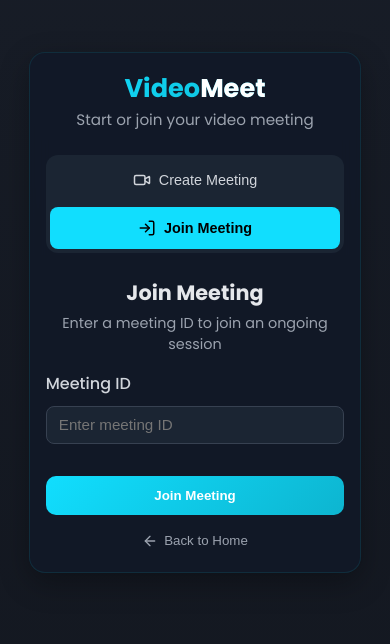
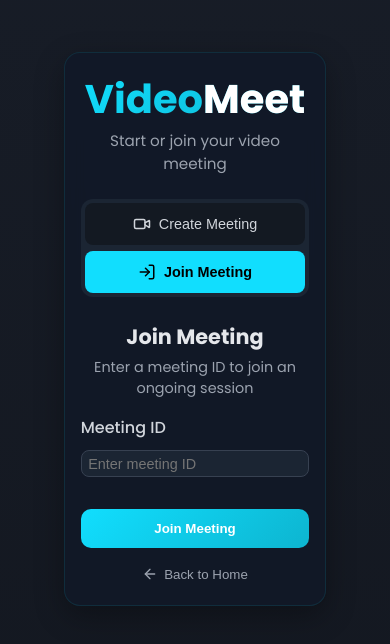
Before and after one commit to AkashRanjanSaikia/video_Meet, a React (Vite) app in the folder frontend/: page /home in a window 390 px wide. Shown: the top 644 px of the page. Built offline with nearby package versions, Linux system fonts and the light colour scheme.

Commit message:
change ui of login page

```diff
--- a/frontend/src/Helper/helper.js
+++ b/frontend/src/Helper/helper.js
@@ -8,23 +8,8 @@ export let silence = () => {
 }
 
 export let black = ({ width = 640, height = 480 } = {}) => {
-    let canvas = Object.assign(document.createElement("canvas"), { width, height });
-    let ctx = canvas.getContext('2d');
-    ctx.fillStyle = "black";
-    ctx.fillRect(0, 0, width, height);
-
-    // Draw black frames continuously to ensure the stream stays active and black
-    let stream = canvas.captureStream(30); // Request 30 FPS
-
-    // Keep drawing to the canvas to ensure new frames are generated
-    function draw() {
-        if (stream.active) {
-            ctx.fillStyle = "black";
-            ctx.fillRect(0, 0, width, height);
-            requestAnimationFrame(draw);
-        }
-    }
-    draw();
-
-    return Object.assign(stream.getVideoTracks()[0], { enabled: true }); // Enable track
+    let canvas = Object.assign(document.createElement("canvas"), { width, height })
+    canvas.getContext('2d').fillRect(0, 0, width, height)
+    let stream = canvas.captureStream()
+    return Object.assign(stream.getVideoTracks()[0], { enabled: false })
 }
--- a/frontend/src/styles/Home.css
+++ b/frontend/src/styles/Home.css
@@ -102,7 +102,7 @@
 }
 .toggle-btn {
   flex: 1;
-  background: transparent;
+  background: #131922;
   border: none;
   border-radius: 8px;
   padding: 10px;
@@ -210,7 +210,7 @@ input:focus {
     padding: 1.25rem;
   }
   .join-card {
-    max-width: 95%;
+    max-width: 75%;
     padding: 1.5rem;
   }
   .mode-toggle {
@@ -222,9 +222,6 @@ input:focus {
   .input-with-copy {
     margin-bottom: 0.75rem;
   }
-  .join-title {
-    font-size: 2rem;
-  }
 }
 
 @media (max-width: 480px) {
@@ -234,7 +231,5 @@ input:focus {
   .toggle-btn {
     font-size: 0.9rem;
   }
-  .join-title {
-    font-size: 1.6rem;
-  }
+
 }
--- a/frontend/src/styles/LoginPage.css
+++ b/frontend/src/styles/LoginPage.css
@@ -108,19 +108,36 @@
   box-shadow: 0 0 0 3px rgba(17, 222, 254, 0.2);
 }
 
-.password-input-container{
-  display: flex;
-  align-items: center;
+.password-input-container {
+  position: relative;
+  width: 100%;
 }
 
-.password-toggle-btn{
+.password-input-container .input-field {
+  width: 100%;
+  padding-right: 40px;
+}
+
+.password-toggle-btn {
+  position: absolute;
+  right: 10px;
+  top: 50%;
+  transform: translateY(-50%);
   background: none;
   border: none;
   color: #9ca3af;
   cursor: pointer;
-  font-weight: 500;
-  margin: 0.5rem;
-  margin-top: 0.40rem;
+  display: flex;
+  align-items: center;
+  justify-content: center;
+  padding: 4px;
+  margin: 0;
+  transition: color 0.2s ease;
+  z-index: 5;
+}
+
+.password-toggle-btn:hover {
+  color: #11defe;
 }
 
 /* Button */
@@ -166,18 +183,29 @@
   text-decoration: underline;
 }
 
+.join-title {
+  font-size: 2.5rem;
+  font-weight: 700;
+  background: linear-gradient(135deg, #11defe, #0db5d0);
+  -webkit-background-clip: text;
+  background-clip: text;
+  -webkit-text-fill-color: transparent;
+}
+.join-title .highlight{
+  -webkit-text-fill-color: #ffffff;
+  color: #ffffff;
+}
 
 @media (max-width: 768px) {
   .auth-wrapper {
-    max-width: 95%;
-  }
-  .auth-card {
-    padding: 1.25rem;
+    width: 75%;
   }
 }
 
 @media (max-width: 480px) {
-  .auth-card {
-    padding: 1rem;
+  .input-field {
+    padding: 0.3rem 0.4rem;
+    font-size: 0.9rem;
   }
+
 }
```
